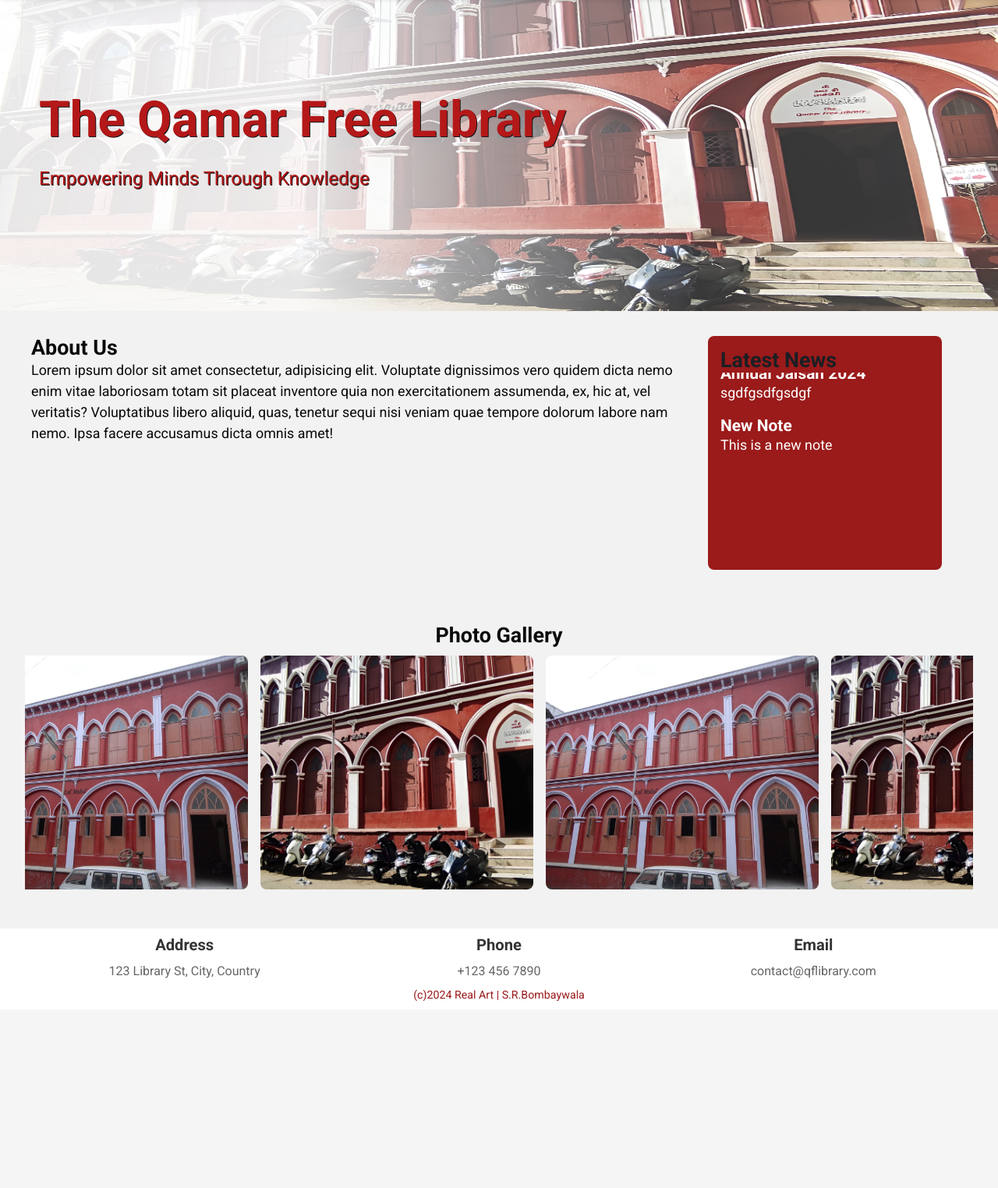
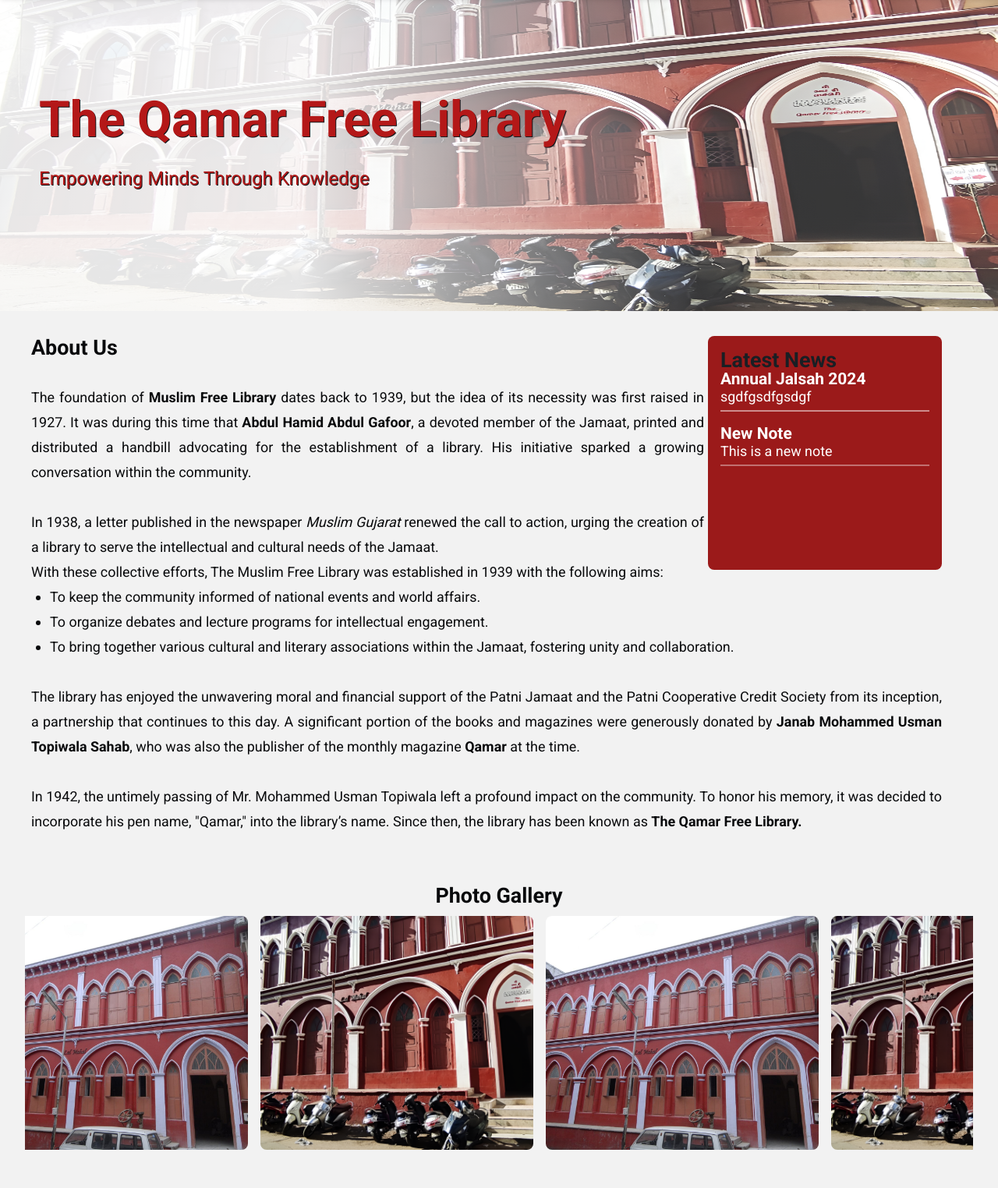
Before and after one commit to srbombaywala/qfl, a Django app: page / in a window 1280 px wide. Shown: the part 71-1595 px from the top of the page at 78% size. Before the commit the page ends 1355 px from the top, so only its background shows below. Run offline with Django 5.2, Linux system fonts and the light colour scheme; data comes from the database, SQL or seed files in the repository.

Commit message:
about us update

```diff
--- a/qflapp/static/qflapp/css/styles.css
+++ b/qflapp/static/qflapp/css/styles.css
@@ -718,6 +718,7 @@ footer {
 .about-text {
     flex: 1;
     padding-right: 2rem; /* Space between text and news */
+    text-align: justify;
 }
 
 .notice-section {
--- a/qflapp/templates/qflapp/index.html
+++ b/qflapp/templates/qflapp/index.html
@@ -25,14 +25,14 @@ Home | The Qamar Free Library
 
     <section id="about-section" class="about-section">
         <div class="about-content">
-            <div class="about-text">
+            <div class="about-text" style="text-align: justify; line-height: 2rem;">
                 <div class="notice-section">
                     <h2>Latest News</h2>
                     <div class="news-container" id="news-container">
                         {% if notices %}
                             {% for notice in notices %}
-                                <div class="news-items-wrapper">
-                                    <div class="news-item">
+                                <div class="news-items-wrapper" style="border-bottom: 1px solid #fff; padding-top: 0.5rem;">
+                                    <div class="news-item" style="line-height: normal;">
                                         <h3>{{ notice.title }}</h3>
                                         <p>{{ notice.content }}</p>
                                     </div>
@@ -44,7 +44,21 @@ Home | The Qamar Free Library
                     </div>
                 </div>
                 <h2>About Us</h2>
-                <p>Lorem ipsum dolor sit amet consectetur, adipisicing elit. Voluptate dignissimos vero quidem dicta nemo enim vitae laboriosam totam sit placeat inventore quia non exercitationem assumenda, ex, hic at, vel veritatis? Voluptatibus libero aliquid, quas, tenetur sequi nisi veniam quae tempore dolorum labore nam nemo. Ipsa facere accusamus dicta omnis amet!</p>
+                <br>
+                <p>The foundation of <b>Muslim Free Library</b> dates back to 1939, but the idea of its necessity was first raised in 1927. It was during this time that <b>Abdul Hamid Abdul Gafoor</b>, a devoted member of the Jamaat, printed and distributed a handbill advocating for the establishment of a library. His initiative sparked a growing conversation within the community.</p>
+                <br>
+                <p>In 1938, a letter published in the newspaper <i>Muslim Gujarat</i> renewed the call to action, urging the creation of a library to serve the intellectual and cultural needs of the Jamaat. <br>With these collective efforts, The Muslim Free Library was established in 1939 with the following aims:</p>
+                <div class="aims">
+                    <ul>
+                        <li style="list-style: disc; margin-left: 1.5rem;">To keep the community informed of national events and world affairs.</li>
+                        <li style="list-style: disc; margin-left: 1.5rem;">To organize debates and lecture programs for intellectual engagement.</li>
+                        <li style="list-style: disc; margin-left: 1.5rem;">To bring together various cultural and literary associations within the Jamaat, fostering unity and collaboration.</li>
+                    </ul>
+                </div>
+                <br>
+                <p>The library has enjoyed the unwavering moral and financial support of the Patni Jamaat and the Patni Cooperative Credit Society from its inception, a partnership that continues to this day. A significant portion of the books and magazines were generously donated by <b>Janab Mohammed Usman Topiwala Sahab</b>, who was also the publisher of the monthly magazine <b>Qamar</b> at the time.</p>
+                <br>
+                <p>In 1942, the untimely passing of Mr. Mohammed Usman Topiwala left a profound impact on the community. To honor his memory, it was decided to incorporate his pen name, "Qamar," into the library’s name. Since then, the library has been known as <b>The Qamar Free Library.</b></p>
             </div>
         </div>
     </section>
```
